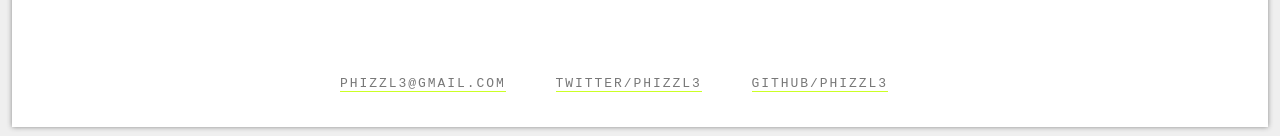
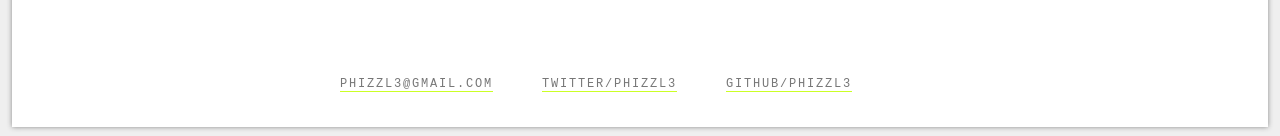
Before and after one commit to phizzl3/phizzl3.github.io, a plain HTML site: page index.html in a window 1280 px wide. Shown: the part 661-797 px from the top of the page. Drawn offline with Linux system fonts and the light colour scheme.

Commit message:
Update font size

```diff
--- a/css/style.css
+++ b/css/style.css
@@ -13,7 +13,7 @@ p {font-weight: 200; font-size: 24px;}
 
 .container {margin: 0 auto; width: 600px; height: 400px; padding: 80px 12px; overflow: auto;}
 
-.meta {text-transform: uppercase; font-family: Courier New, Quicksand, "Helvetica Neue", "Arial", sans-serif; font-size: 13px; letter-spacing: .15em;}
+.meta {text-transform: uppercase; font-family: Courier New, Quicksand, "Helvetica Neue", "Arial", sans-serif; font-size: 12px; letter-spacing: .15em;}
 .meta a:hover {border-bottom: 1px solid #CCFF26; color: #333;}
 
 .inline-list {list-style: none; margin: 0; padding: 0;}
```
